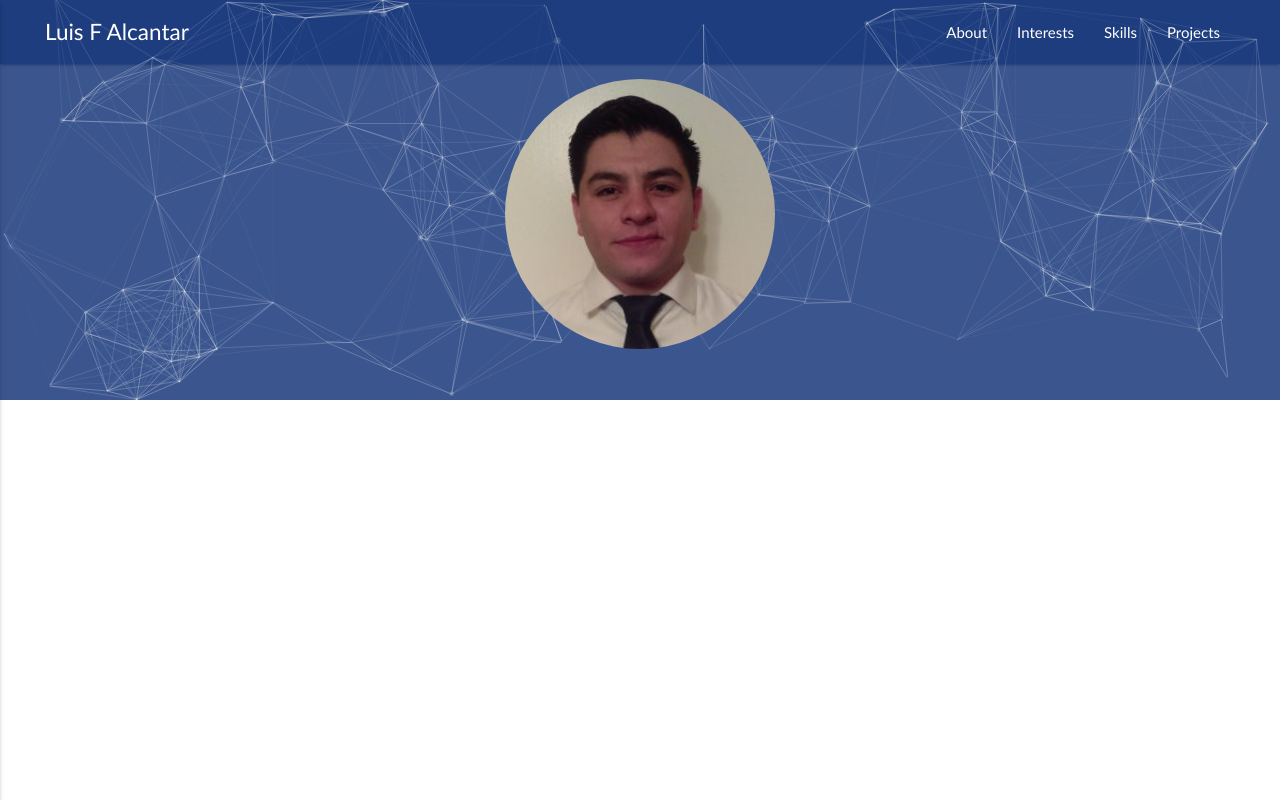
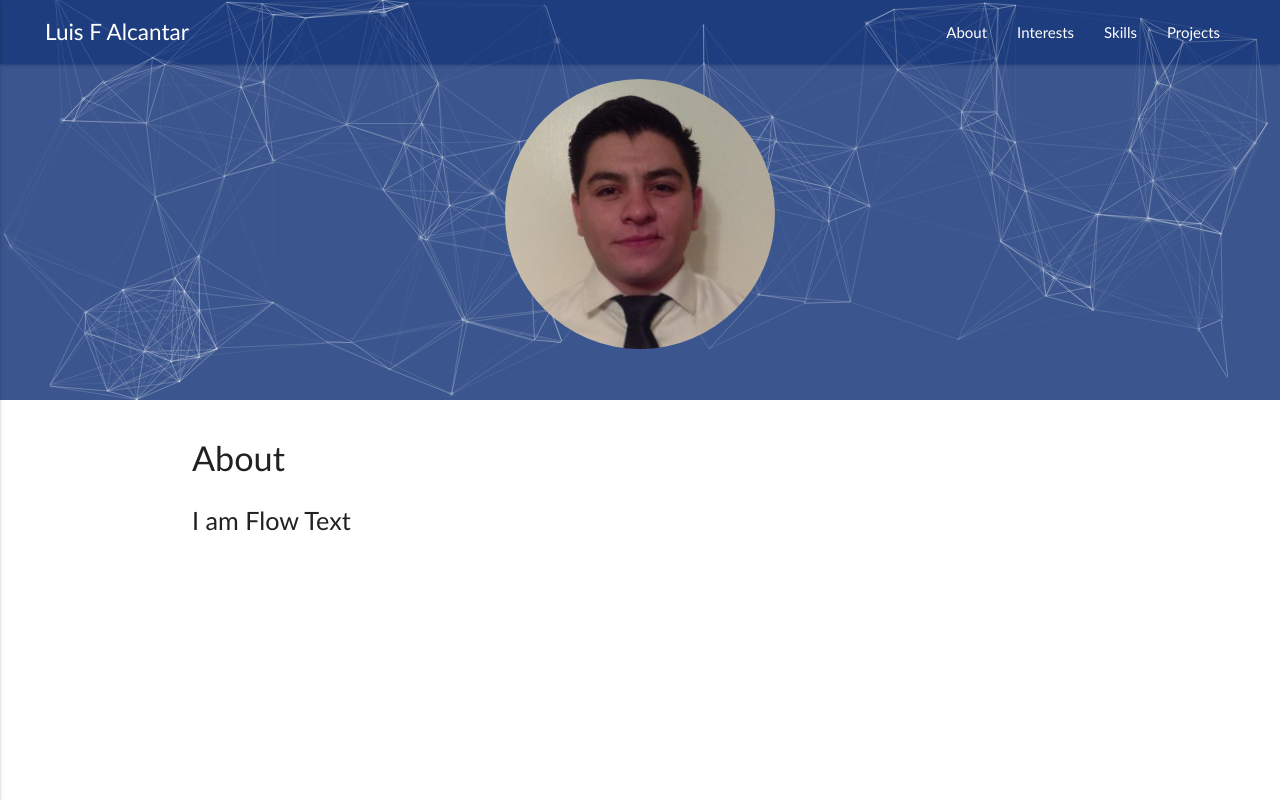
Before and after one commit to lfalcantar/lfalcantar.github.io, a plain HTML site: page index.html in a window 1280 px wide. Drawn offline with nearby package versions, Linux system fonts and the light colour scheme.

Commit message:
add and adjust the about container

```diff
--- a/index.html
+++ b/index.html
@@ -10,6 +10,7 @@
 		<link rel="stylesheet" media="screen" href="css/main.css">
 	</head>
 	<body>
+
 		<div class="cs-particles">
 			<div id="particles-js"></div>
 		</div>
@@ -39,6 +40,12 @@
 			<img class="cs-profile-image" src="assets/profile.png">
 		</div>
 
+		<div class="container">
+			<div class="cs-about-container">
+				<h4>About</h4>
+				<p class="flow-text">I am Flow Text</p>
+			</div>
+		</div>
 
 		<!-- Import particles and app -->
 		<script src="js/lib/particles.js"></script>
--- a/sass/base/_variables.scss
+++ b/sass/base/_variables.scss
@@ -3,6 +3,7 @@
 
 // Colors
 $blue: #0a2c74;
+$pink: #ee6e73;
 
 // Media Query Ranges
 $small-screen-up: 601px !default;
--- a/sass/main.scss
+++ b/sass/main.scss
@@ -52,12 +52,17 @@
 // NavBar
 nav {
   background: rgba($blue, .6);
+  pointer-events: none;
+
 
   .brand-logo {
-    font-size: 1.5rem;
+		font-size: 1.5rem;
+		pointer-events: auto;
   }
 
 	& ul {
+		pointer-events: auto;
+
   	& a:hover {
 			background-color: rgba(0,0,0,.4);
 		}
@@ -66,6 +71,10 @@
 			border-bottom: 1px solid;
 		}
 	}
+}
+
+.container {
+	margin-top: 6rem;
 }
 
 @media #{$medium-and-up} {
```
Also changed, not shown: css/main.css.
